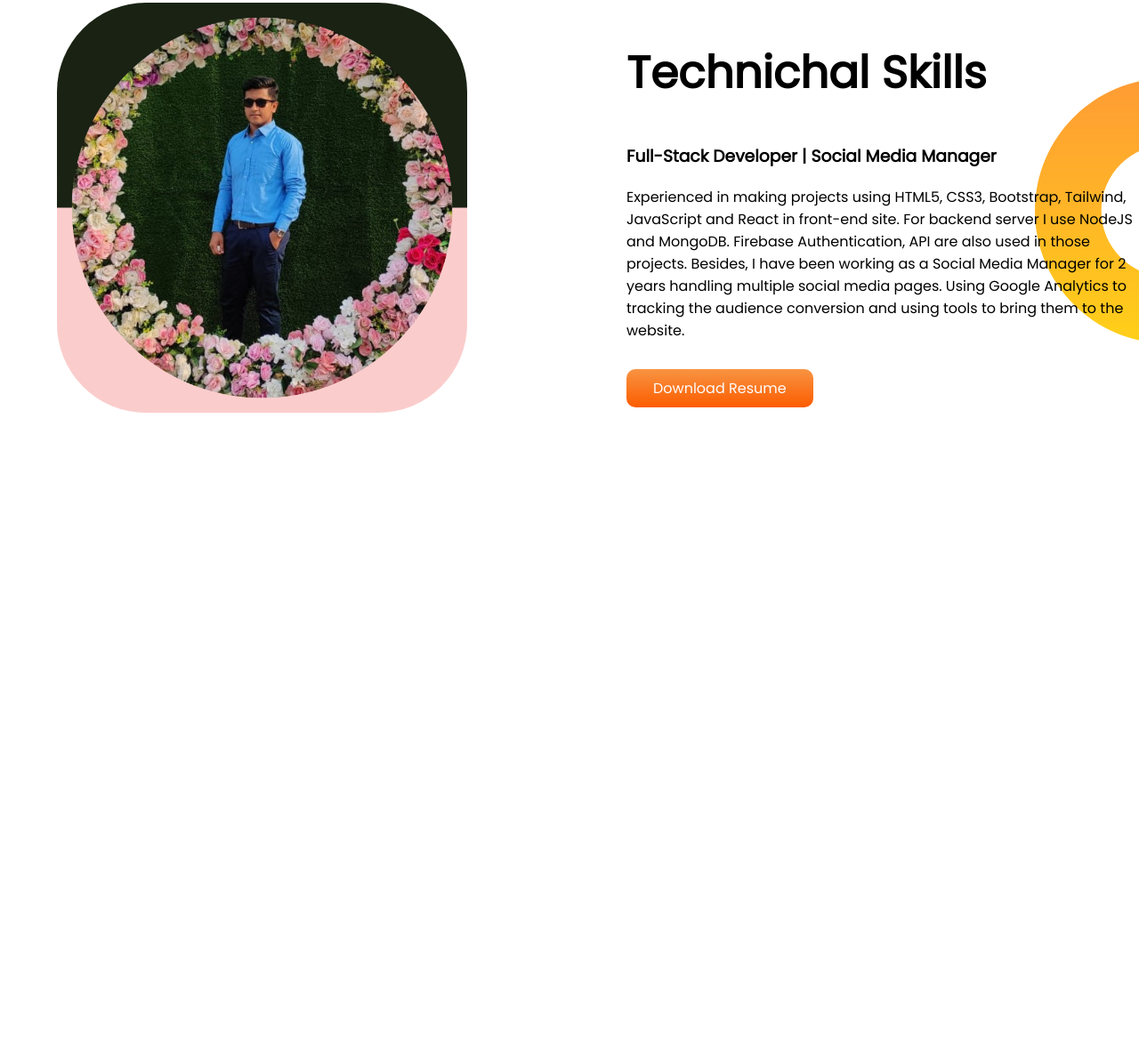
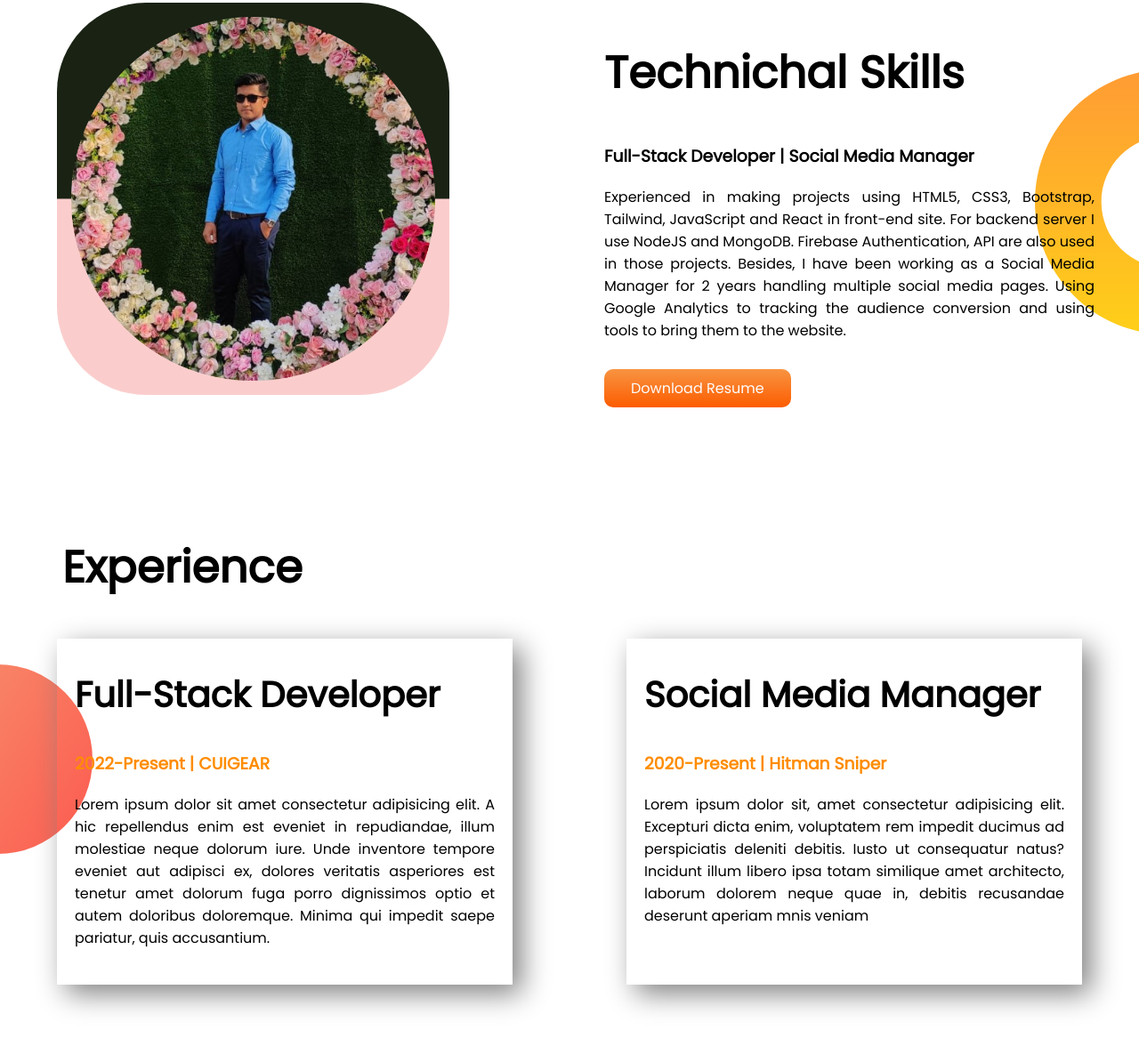
Before and after one commit to iamSHShUvo/ShUvo-s-Portfolio, a plain HTML site: page index.html in a window 1280 px wide. Shown: the part 684-1860 px from the top of the page at 89% size. Before the commit the page ends 1305 px from the top, so only its background shows below. Drawn offline with Linux system fonts and the light colour scheme.

Commit message:
section3

```diff
--- a/index.html
+++ b/index.html
@@ -11,13 +11,13 @@
     <link rel="stylesheet" href="style.css">
 </head>
 <body>
-    <section class="top-banner">
+    <section class="section1 flexible-container">
         <div class="half-width">
             <h1>Hello there!</h1>
         <h1>This is <span class="name">ShUvo</span></h1>
 
         <h3>Profile Summary:</h3>
-        <p>An Undergrad Student studying Medical Physics & Biomedical Engineering. Ready to develop new skills and grow knowledge by gaining practical experience. Extensive experience with social media, cold emailing, web development, and digital marketing. As an enthusiastic learner, I am familiar with common software applications and research methodologies.</p>
+        <p class="para">An Undergrad Student studying Medical Physics & Biomedical Engineering. Ready to develop new skills and grow knowledge by gaining practical experience. Extensive experience with social media, cold emailing, web development, and digital marketing. As an enthusiastic learner, I am familiar with common software applications and research methodologies.</p>
     <a class="link-button" target="_blank" href="http://linkedin.com/in/iamSHShUvo">Hire Me</a>
 
         </div>
@@ -26,19 +26,36 @@
         </div>
     </section>
 
-    <section class="section2">
+    <section class="section2 flexible-container">
         <div class="half-width">
             <img src="images/shuvo2.png" alt="">
         </div>
-        <div class="half-width">
+        <div class="half-width technical">
             <h1>Technichal Skills</h1>
             <h3>Full-Stack Developer | Social Media Manager</h3>
 
-            <p>Experienced in making projects using HTML5, CSS3, Bootstrap, Tailwind, JavaScript and React in front-end site. For backend server I use NodeJS and MongoDB. Firebase Authentication, API are also used in those projects. Besides, I have been working as a Social Media Manager for 2 years handling multiple social media pages. Using Google Analytics to tracking the audience conversion and using tools to bring them to the website. </p>
+            <p class="para">Experienced in making projects using HTML5, CSS3, Bootstrap, Tailwind, JavaScript and React in front-end site. For backend server I use NodeJS and MongoDB. Firebase Authentication, API are also used in those projects. Besides, I have been working as a Social Media Manager for 2 years handling multiple social media pages. Using Google Analytics to tracking the audience conversion and using tools to bring them to the website. </p>
 
             <a class="link-button" target="_blank" href="https://drive.google.com/file/d/18YNKMkydzX9tQT7WMOD5rA-gH20d48yJ/view?usp=sharing">Download Resume</a>
         </div>
 
     </section>
+    <section class="section3">
+<h1 class="experience">Experience</h1>
+<div class="flexible-container">
+    <div class="experience-item">
+        <h2>Full-Stack Developer</h2>
+        <h3 class="name">2022-Present | CUIGEAR</h3>
+
+        <p class="para">Lorem ipsum dolor sit amet consectetur adipisicing elit. A hic repellendus enim est eveniet in repudiandae, illum molestiae neque dolorum iure. Unde inventore tempore eveniet aut adipisci ex, dolores veritatis asperiores est tenetur amet dolorum fuga porro dignissimos optio et autem doloribus doloremque. Minima qui impedit saepe pariatur, quis accusantium.</p>
+        </div>
+        <div class="experience-item technical">
+        <h2>Social Media Manager</h2>
+        <h3 class="name">2020-Present | Hitman Sniper </h3>
+
+        <p class="para">Lorem ipsum dolor sit, amet consectetur adipisicing elit. Excepturi dicta enim, voluptatem rem impedit ducimus ad perspiciatis deleniti debitis. Iusto ut consequatur natus? Incidunt illum libero ipsa totam similique amet architecto, laborum dolorem neque quae in, debitis recusandae deserunt aperiam mnis veniam </p>
+        </div>
+</div>
+    </section>
 </body>
 </html>
--- a/style.css
+++ b/style.css
@@ -4,6 +4,9 @@ body{
 }
 h1{
     font-size: 50px;
+}
+h2{
+    font-size: 40px;
 }
 .name{
     color: darkorange;
@@ -21,19 +24,20 @@ p{
 
 
 }
-section{
+.flexible-container{
     display: flex;
     margin-bottom: 150px;
 }
 .half-width{
     width: 50%;
     padding-left: 5%;
+
 }
 .half-width img{
     width: 80%;
     border-radius: 100px;
 }
-.top-banner{
+.section1{
     background-image: url(images/top-banner.png);
     background-repeat: no-repeat;
 
@@ -45,3 +49,27 @@ section{
     background-repeat: no-repeat;
     background-position: right;
 }
+.section3{
+    background-image: url(images/exp-bg.png);
+    background-repeat: no-repeat;
+    background-position: left;
+}
+.para{
+    text-align: justify;
+}
+.technical{
+    padding-right: 50px;
+}
+.experience{
+    margin-left: 70px;
+}
+
+.experience-item{
+    box-shadow: 10px 10px 30px gray;
+    width: 40%;
+    margin-left: 5%;
+    margin-right: 5%;
+    padding-left: 20px;
+    padding-right: 20px;
+
+}
```
